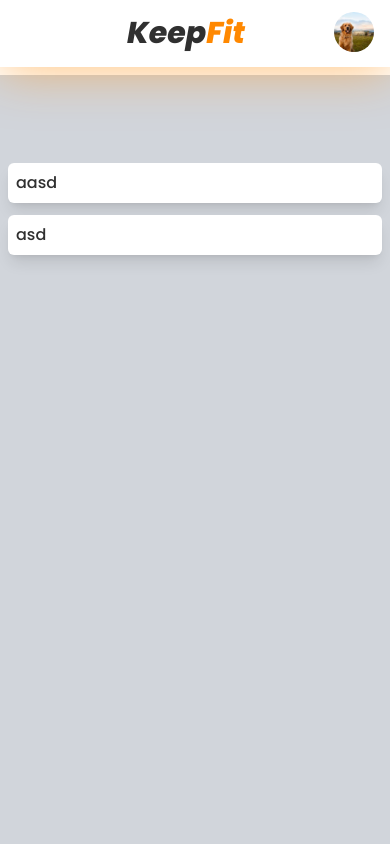
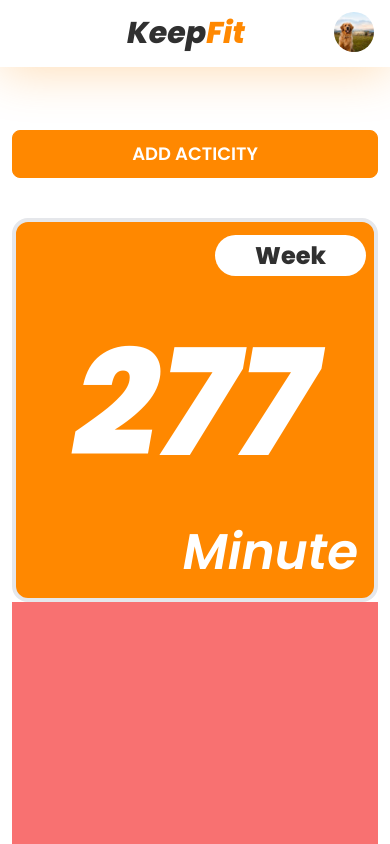
Before and after one commit to peth12/keepfit-react, a React (Vite) app: page /dashboard in a window 390 px wide. Shown: the top 844 px of the page. Built offline with nearby package versions, Linux system fonts and the light colour scheme.

Commit message:
add folder component

```diff
--- a/src/components/ActivityComponent/ActivityCard.jsx
+++ b/src/components/ActivityComponent/ActivityCard.jsx
@@ -11,7 +11,7 @@ const ActivityCard = () => {
     );
   //activity-card-box-in-activitypage
     return (
-      <div className=" m-5 ">
+      <div className=" p-5 ">
         {rows.map((row, rowIndex) => (
           <div key={rowIndex} className="flex ">
             {row.map((activity, index) => (
@@ -21,11 +21,11 @@ const ActivityCard = () => {
                 </figure>
                 <div className="card-body shadow-xl rounded-2xl activity-card-box-in-activitypage ">
                   <h1>
-                    <strong className="text-[30px] font-bold bg-white px-10 p-1 rounded-full">{activity.name}</strong>
+                    <strong className="max-text-[30px] font-bold bg-white px-10 p-1 rounded-full">{activity.name}</strong>
                   </h1>
                   <p className="text-white text-[18px] hidden md:block pt-5">{activity.description}</p>
                   <div className="card-actions justify-end drop-shadow-xl">
-                    <button className="btn btn-white  w-full font-bold text-[18px] hover:bg-red-500 hover:text-white hover:border-none">Do it Now!</button>
+                    <button className="btn btn-white  w-auto font-bold text-lg hover:bg-red-500 hover:text-white hover:border-none">Do it Now!</button>
                   </div>
                 </div>
               </div>
--- a/src/components/ActivityComponent/ActivityData.jsx
+++ b/src/components/ActivityComponent/ActivityData.jsx
@@ -1,13 +1,11 @@
 import React, { createContext, useState, useContext } from "react";
-import Activity from "../../views/Activity/Activity";
 
 const DataContext = createContext()
 const ActivityData = ({children}) => {
     const [activityList, setActivityList] = useState([
         {
             name:"Yoga",
-          activity:
-            "https://static01.nyt.com/images/2016/12/06/well/move/yoga-for-everyone_promo/yoga-for-everyone_promo-superJumbo-v2.jpg",
+          activity:"https://assets.beartai.com/uploads/2023/06/Spiderman-in.jpg",
             description:"This activity might be slow-moving, but it's the perfect way to restore your internal balance"
         },
         {
--- a/src/components/ActivityComponent/AddActivityButton.jsx
+++ b/src/components/ActivityComponent/AddActivityButton.jsx
@@ -157,12 +157,7 @@ const AddActivityButton = () => {
               </div>
             </form>
           </div>
-          return(
-          <div className="flex justify-end mx-6 mt-3">
-            <button className="btn btn-primary  hover:bg-blue-700 hover:text-white font-bold py-2 px-4 rounded w-full drop-shadow-m">
-              Add Activity +
-            </button>
-          </div>
+
         </div>
       )}
     </div>
--- /dev/null
+++ b/src/components/DashboardComponent/DurationStackCard.jsx
@@ -0,0 +1,22 @@
+const DurationStackCard = () => {
+  return (
+    <div className="rounded-2xl bg-primary h-full grid grid-cols-1 grid-rows-6 p-2  border-4">
+      <div className="col-span-1 text-end row-span-1">
+        <h1 className="pt-2">
+          <strong className="text-[24px] font-bold bg-white px-10 p-1 rounded-full">
+            Week
+          </strong>
+        </h1>
+        {/* <p className="text-lg bg-white max-w-sm rounded-full  text-black btn normal-case px-7">Week</p> */}
+      </div>
+      <div className=" row-span-5 col-span-1 text-center">
+        <p className="text-[150px] font-bold text-white italic">277</p>
+        <p className="text-[50px] font-semibold text-white text-end pe-2 italic">
+          Minute
+        </p>
+      </div>
+    </div>
+  );
+};
+
+export default DurationStackCard;
--- /dev/null
+++ b/src/components/DashboardComponent/UserCard.jsx
@@ -0,0 +1,22 @@
+function UserCard() {
+  return (
+    <div className="w-full h-full bg-white rounded-3xl border-4  border-primary grid grid-cols-2 grid-rows-4 ">
+      <div className="avatar col-span-2 row-span-2 grid place-items-center">
+        <div className="w-32 rounded-full ring ring-primary ring-offset-base-100 ring-offset-2 ">
+          <img src="https://encrypted-tbn0.gstatic.com/images?q=tbn:ANd9GcTxBtZf2tBV8MvwHWZRUje7mazjFIxMTdM4Cg&usqp=CAU" />
+        </div>
+
+      </div>
+      <div className="body-section col-span-4 row-span-2 text-center" >
+
+            <p className="text-xl bg-primary max-w-sm rounded-full px-16 text-white btn btn-primary normal-case">spiderman</p>
+            <div className="w-full flex justify-around pt-10">
+            <p className="text-lg bg-primary max-w-sm rounded-full px-3 text-white  btn btn-primary  normal-case">Height 170 cm</p>
+            <p className="text-lg bg-primary max-w-sm rounded-full px-3 text-white btn btn-primary normal-case">Weight 70 kg</p>
+            </div>
+        </div>
+    </div>
+  );
+}
+
+export default UserCard;
--- a/src/components/Navbar.jsx
+++ b/src/components/Navbar.jsx
@@ -3,8 +3,8 @@ import { Link } from "react-router-dom";
 
 export const Navbar = () => {
   return (
-    <nav className="flex justify-center mb-2">
-      <div style={{"box-shadow": "0px 4px 50px rgba(255, 137.70, 0, 0.50)"}} className="navbar justify-between lg:px-10 px-3 z-10 bg-white">
+    <nav className="flex justify-center ">
+      <div style={{"box-shadow": "0px 4px 50px rgba(255, 137.70, 0, 0.30)"}} className="navbar justify-between lg:px-10 px-3 z-10 bg-white fixed">
         <AiOutlineMenu size={30} className="text-white flex lg:hidden " />
         <div className="">
           <h1 className="text-[30px] font-bold italic">
--- /dev/null
+++ b/src/components/index.js
@@ -0,0 +1,9 @@
+// Activity
+export {default as ActivityCard} from './ActivityComponent/ActivityCard'
+export {default as ActivityData} from './ActivityComponent/ActivityData'
+export {default as ActivitySlide} from './ActivityComponent/ActivitySlide'
+export {default as AddActivityButton} from './ActivityComponent/AddActivityButton'
+
+// Dashboard
+export {default as DurationStackCard} from './DashboardComponent/DurationStackCard'
+export {default as UserCard} from './DashboardComponent/UserCard'
--- a/src/views/Activity/Activity.jsx
+++ b/src/views/Activity/Activity.jsx
@@ -1,9 +1,6 @@
 import React from "react";
 import { Layout } from "../../components/Layout";
-import ActivitySlide from "../../components/ActivityComponent/ActivitySlide";
-import ActivityCard from "../../components/ActivityComponent/ActivityCard";
-import ActivityData from "../../components/ActivityComponent/ActivityData";
-import AddActivityButton from "../../components/ActivityComponent/AddActivityButton";
+import {ActivityCard, ActivityData, ActivitySlide,AddActivityButton } from '../../components'
 import "./activity.css";
 
 const Activity = () => {
@@ -11,8 +8,7 @@ const Activity = () => {
     <Layout>
       <ActivityData>
         <AddActivityButton />
-
-        <div className="xl:container xl:mx-auto">
+        <div className="xl:container xl:mx-auto pt-[75px]">
           <ActivitySlide />
           <ActivityCard />
         </div>
--- a/src/views/Dashboard/Dashboard.jsx
+++ b/src/views/Dashboard/Dashboard.jsx
@@ -1,13 +1,27 @@
 import React from "react";
 import { Layout } from "../../components/Layout";
 import "./Dashboard.css";
+import {UserCard, DurationStackCard} from '../../components'
 export const Dashboard = () => {
   return (
     <Layout>
-      <div className=" bg-gray-300 pt-[80px]  min-h-screen">
-        <div className="flex md:flex-row flex-col gap-3 p-2 ">
-          <div className="bg-white rounded-md shadow-lg basis-4/12 p-2">aasd</div>
-          <div className="bg-white rounded-md shadow-lg basis-8/12 p-2">asd</div>
+      <div className="xl:container xl:mx-auto">
+        <div className="grid grid-cols-6 grid-rows-6 min-h-screen pt-[90px] gap-3 p-3">
+          <div className="col-span-6 row-span-3 grid grid-cols-6 grid-rows-6 gap-3">
+            <div className="hidden lg:col-span-2 lg:grid lg:row-span-6">
+              <UserCard/>
+            </div>
+            <div className="col-span-6 row-span-6 grid grid-cols-12 grid-rows-6 lg:col-span-4 gap-x-3  lg:gap-y-0 lg:row-span-6">
+              <div className="col-span-12 row-span-1 place-items-center my-auto">
+                <button className="btn btn-primary w-full text-white text-lg">Add Acticity</button>
+              </div>
+              <div className="col-span-12 row-span-3 lg:col-span-6 lg:row-span-5">
+                <DurationStackCard/>
+              </div>
+              <div className="col-span-12 row-span-2 lg:col-span-6 lg:row-span-5 bg-red-400"></div>
+            </div>
+          </div>
+          <div className="col-span-6 row-span-3 bg-green-500"></div>
         </div>
       </div>
     </Layout>
```
